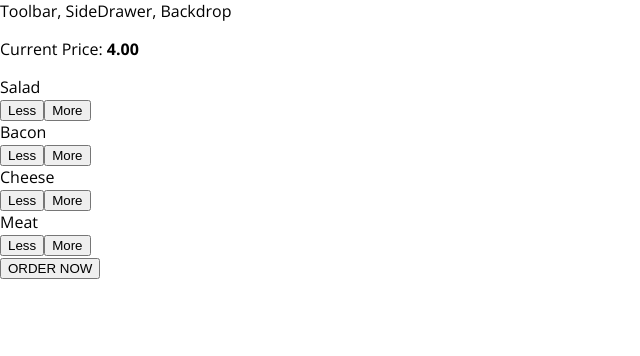
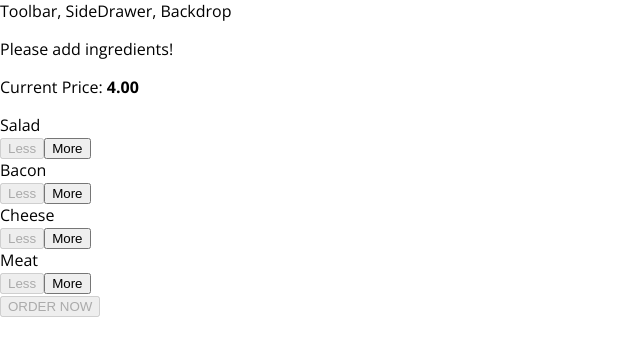
Before and after one commit to Bernatmago/burger-builder, a React app: page / in a window 1280 px wide. Shown: the top 356 px of the page, without its empty margins (0-640 px from the left). Built offline with nearby package versions, Linux system fonts and the light colour scheme.

Commit message:
added checkout button

```diff
--- a/src/components/Burger/BuildConrols/BuildControls.css
+++ b/src/components/Burger/BuildConrols/BuildControls.css
@@ -7,7 +7,6 @@
     box-shadow: 0 2px 1px #ccc;
     margin: auto;
 }
-
 
 .OrderButton {
     background-color: #DAD735;
--- a/src/components/Burger/BuildConrols/BuildControls.js
+++ b/src/components/Burger/BuildConrols/BuildControls.js
@@ -21,7 +21,9 @@
                 removed={() => props.ingredientRemoved(ctrl.type)}
                 disabled={props.disabled[ctrl.type]} />
         ))}
-        <button>ORDER NOW</button>
+        <button
+            className={classes.OrderButton}
+            disabled={!props.purchasable}>ORDER NOW</button>
     </div>
 );
 
--- a/src/containers/BurgerBuilder/BurgerBuilder.js
+++ b/src/containers/BurgerBuilder/BurgerBuilder.js
@@ -14,12 +14,24 @@
 class BurgerBuilder extends Component {
     state = {
         ingredients: {
-            salad: 1,
-            bacon: 1,
-            cheese: 2,
-            meat: 2
+            salad: 0,
+            bacon: 0,
+            cheese: 0,
+            meat: 0
         },
-        totalPrice: 4
+        totalPrice: 4,
+        purchasable: false
+    }
+
+    updatePurchaseState (ingredients) {
+        const sum = Object.keys(ingredients)
+            .map(igKey => {
+                return ingredients[igKey];
+            })
+            .reduce((sum, el) => {
+                return sum + el;
+            }, 0);
+        this.setState({purchasable: sum > 0});
     }
 
     addIngredientHandler = (type) => {
@@ -33,6 +45,7 @@
         const oldPrince = this.state.totalPrice;
         const newPrice = oldPrince + priceAddition;
         this.setState({totalPrice: newPrice, ingredients: updatedIngredients});
+        this.updatePurchaseState(updatedIngredients);
     }
 
     removeIngredientHandler = (type) => {
@@ -49,6 +62,7 @@
         const oldPrince = this.state.totalPrice;
         const newPrice = oldPrince - priceDeduction;
         this.setState({totalPrice: newPrice, ingredients: updatedIngredients});
+        this.updatePurchaseState(updatedIngredients);
     }
     render () {
         const disabledInfo = {
@@ -64,6 +78,7 @@
                     ingredientAdded={this.addIngredientHandler}
                     ingredientRemoved={this.removeIngredientHandler}
                     disabled={disabledInfo}
+                    purchasable={this.state.purchasable}
                     price={this.state.totalPrice} />
             </Auxiliar>
         );
```
